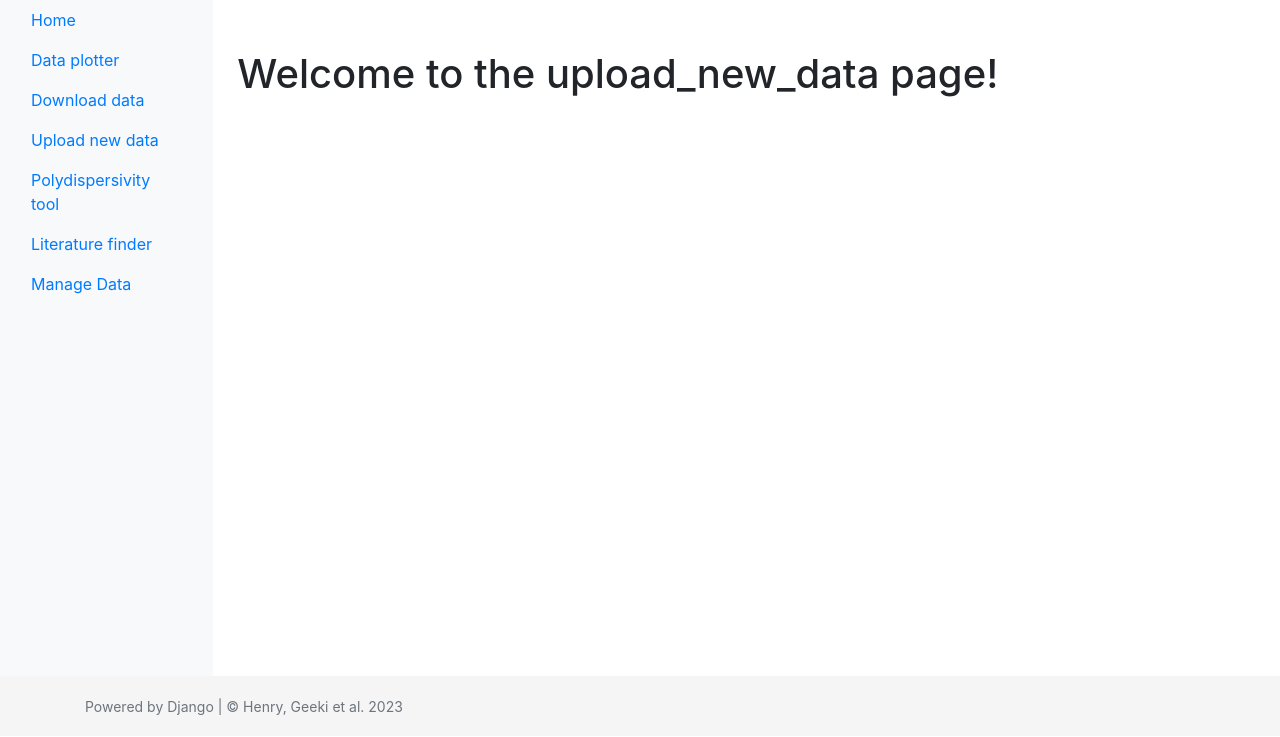
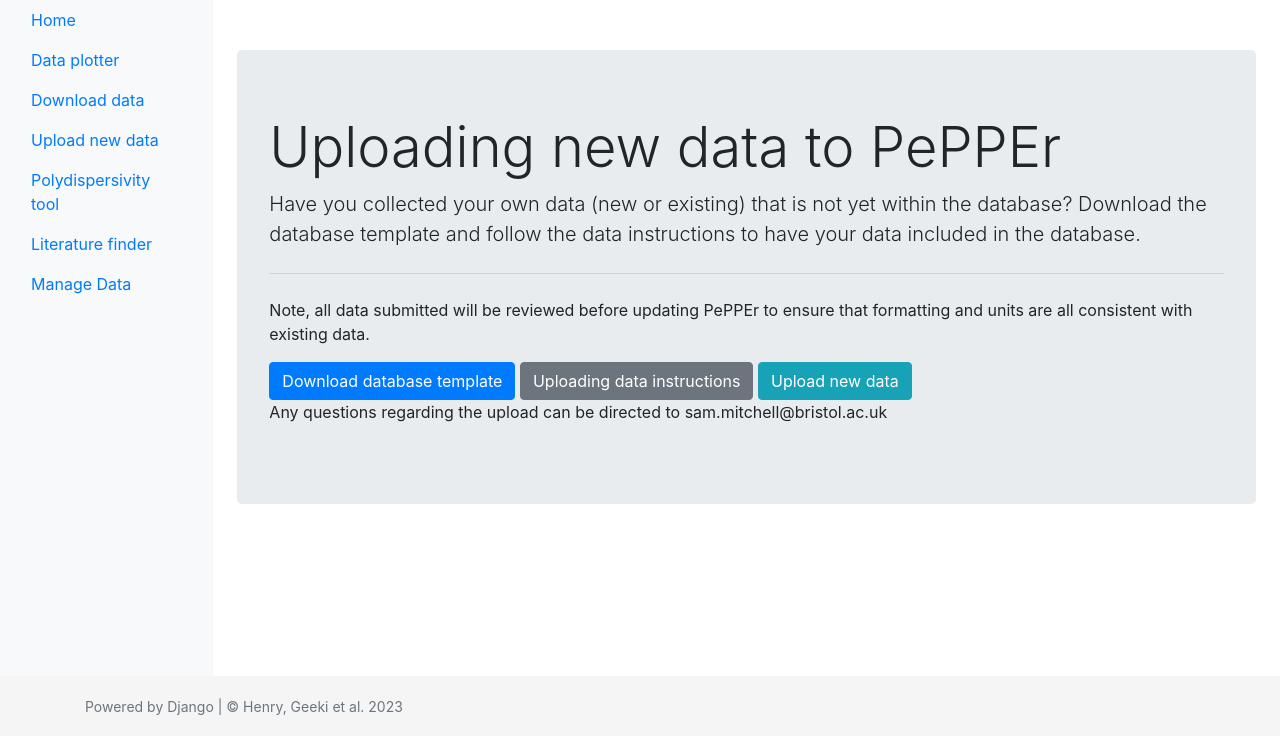
Before and after one commit to Sakura-echos/pepper_project, a Django app: template templates/pepper/upload_new_data.html in a window 1280 px wide. Shown: the part 64-801 px from the top of the page. Run offline with Django 4.2, Linux system fonts and the light colour scheme; the template is opened without the code that fills it, so the values that code supplies are empty; some libraries are stand-ins or nearby versions.

Commit message:
feat: .gitignore文件, upload data页面, data manage页面

```diff
--- a/pepper_project/settings.py
+++ b/pepper_project/settings.py
@@ -83,7 +83,7 @@
         'USER': 'root',
         'PASSWORD': '123456',
         'HOST': 'localhost',
-        'PORT': '3308',
+        'PORT': '3306',
     }
 }
 
--- a/templates/pepper/upload_new_data.html
+++ b/templates/pepper/upload_new_data.html
@@ -1,5 +1,26 @@
 {% extends "pepper/base.html" %}
 
 {% block content %}
-<h1>Welcome to the upload_new_data page!</h1>
+    <div>
+        <div class="jumbotron">
+            <h1 class="display-4">Uploading new data to PePPEr</h1>
+            <p class="lead">Have you collected your own data (new or existing) that is not yet within the database?
+                Download the database template and follow the data instructions to have your data included in the
+                database.
+            </p>
+            <hr class="my-4">
+            <p>Note, all data submitted will be reviewed before updating PePPEr to ensure that formatting and units are
+                all consistent with existing data.
+            </p>
+
+            <a class="btn btn-primary" href="#" role="button">Download database template
+            </a>
+            <a class="btn btn-secondary" href="#" role="button">Uploading data instructions
+            </a>
+            <a class="btn btn-info" href="#" role="button">Upload new data
+            </a>
+            <p>Any questions regarding the upload can be directed to sam.mitchell@bristol.ac.uk
+            </p>
+        </div>
+    </div>
 {% endblock %}
```
Also changed, not shown: templates/pepper/manage_data.html (+20 -0 lines), 1 other file.
